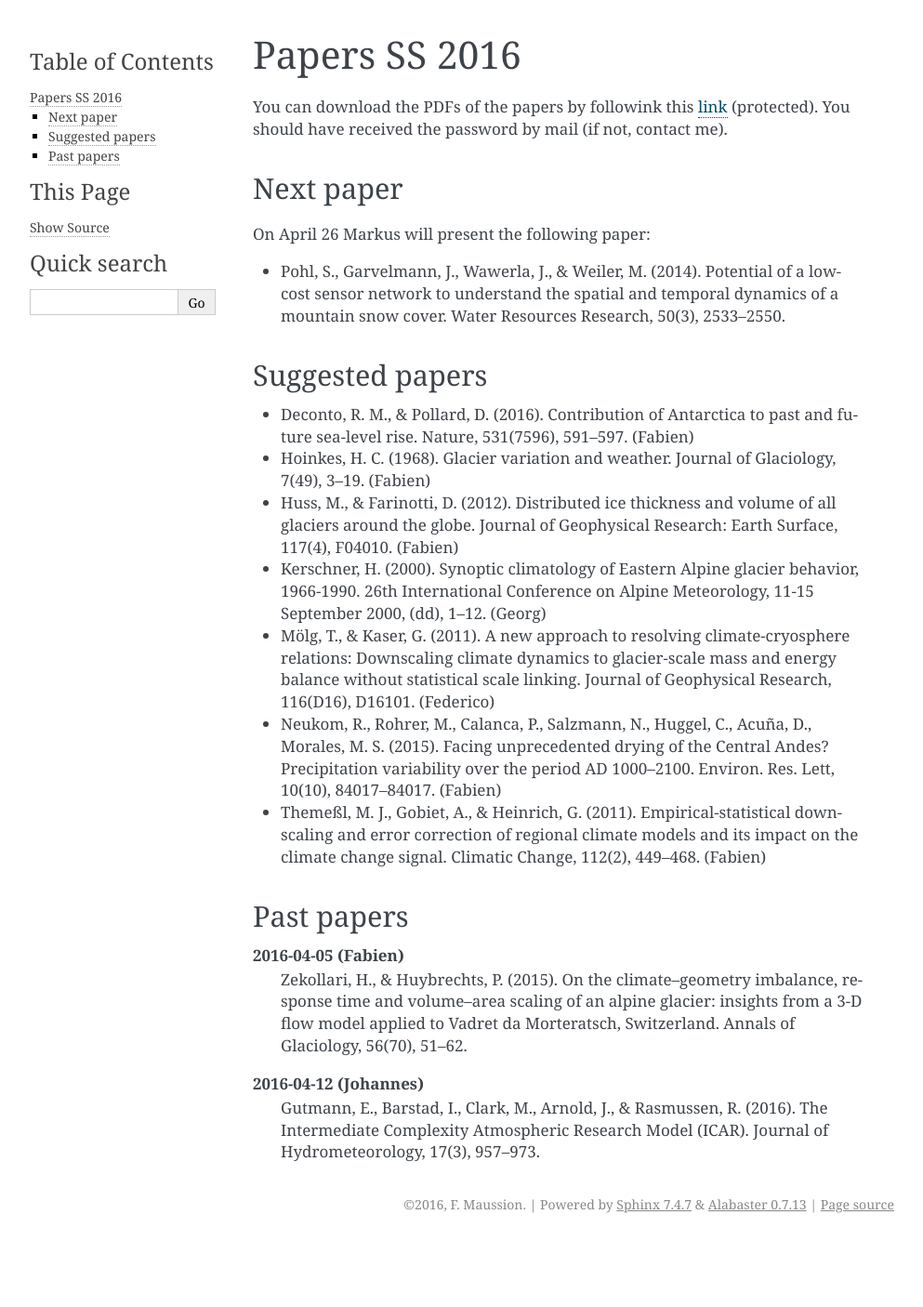
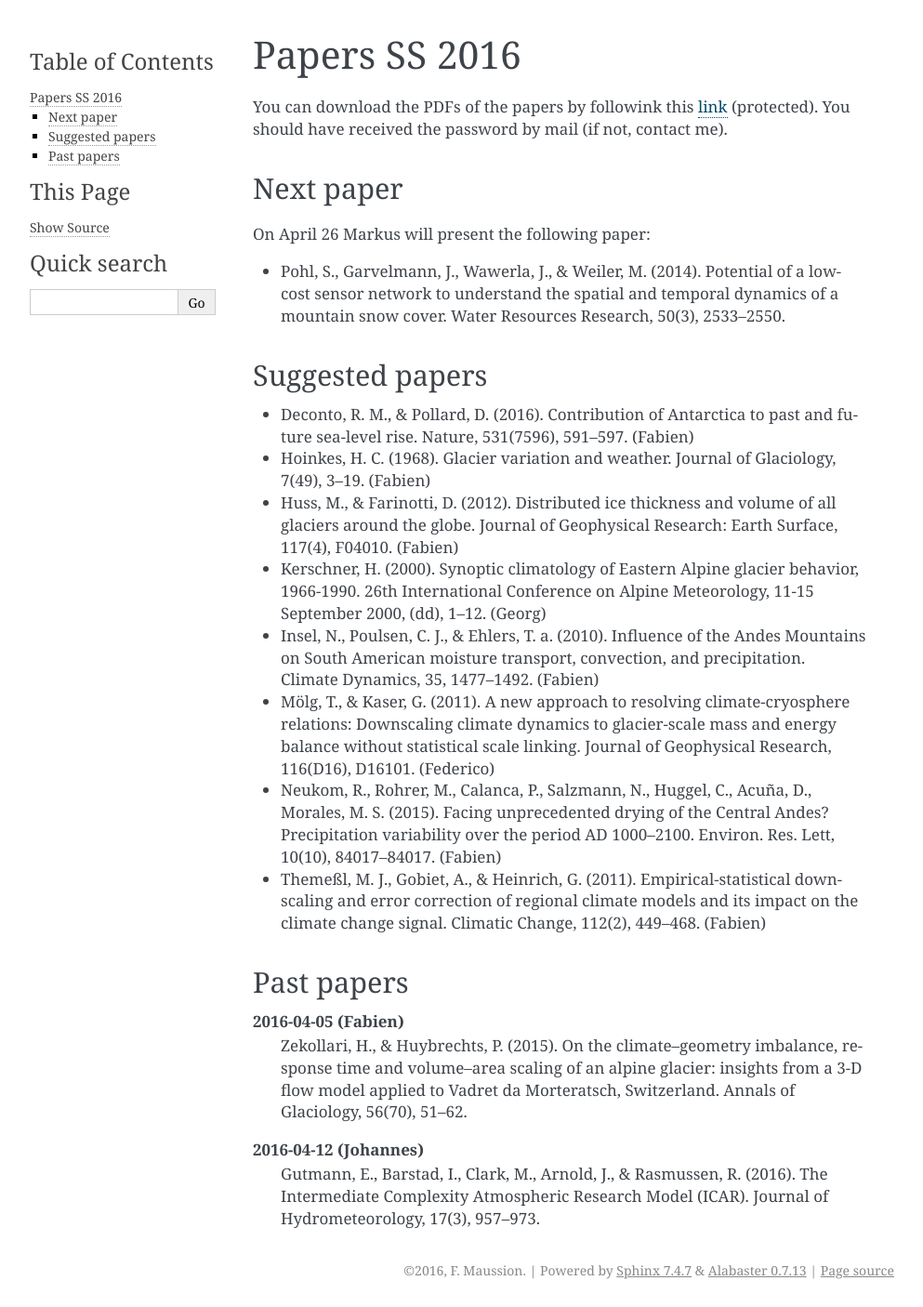
Before and after one commit to fmaussion/acinn_litsem, a Sphinx documentation site: the page built from docs/ss_2016.rst, in a window 1280 px wide. Shown: the whole page at 93% size, without its empty margins (148-1141 px from the left). Built offline with Sphinx 7.4.7, drawn with Linux system fonts in a browser that asks for light colours; before the commit the page ends 1335 px from its top, so only the background shows below that.

Commit message:
new paper

```diff
--- a/docs/ss_2016.rst
+++ b/docs/ss_2016.rst
@@ -35,6 +35,10 @@ Suggested papers
   behavior, 1966-1990. 26th International Conference on Alpine Meteorology,
   11-15 September 2000, (dd), 1–12. (Georg)
 
+- Insel, N., Poulsen, C. J., & Ehlers, T. a. (2010). Influence of the Andes
+  Mountains on South American moisture transport, convection, and
+  precipitation. Climate Dynamics, 35, 1477–1492. (Fabien)
+
 - Mölg, T., & Kaser, G. (2011). A new approach to resolving
   climate-cryosphere relations: Downscaling climate dynamics to glacier-scale
   mass and energy balance without statistical scale linking. Journal of
```
